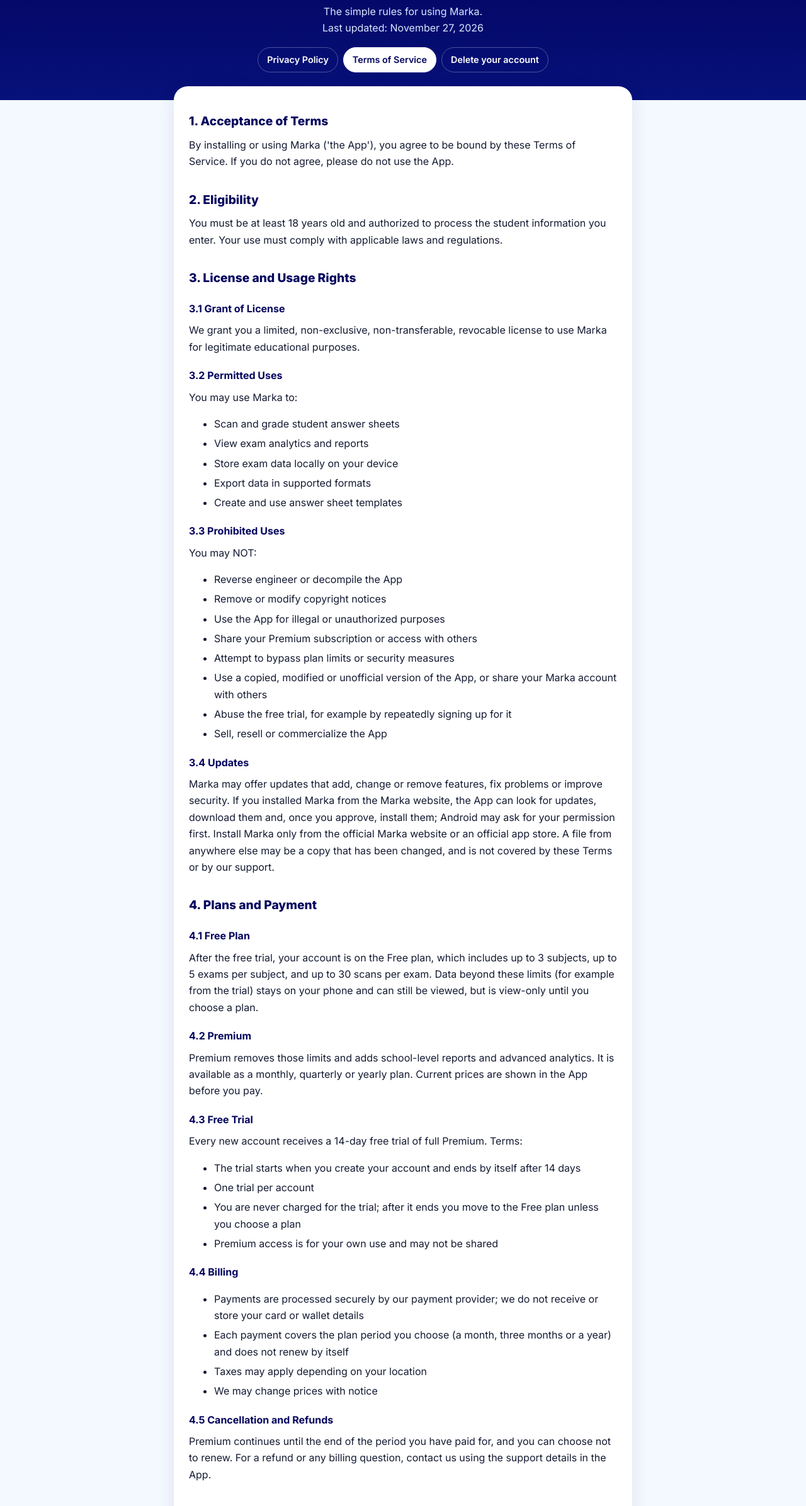
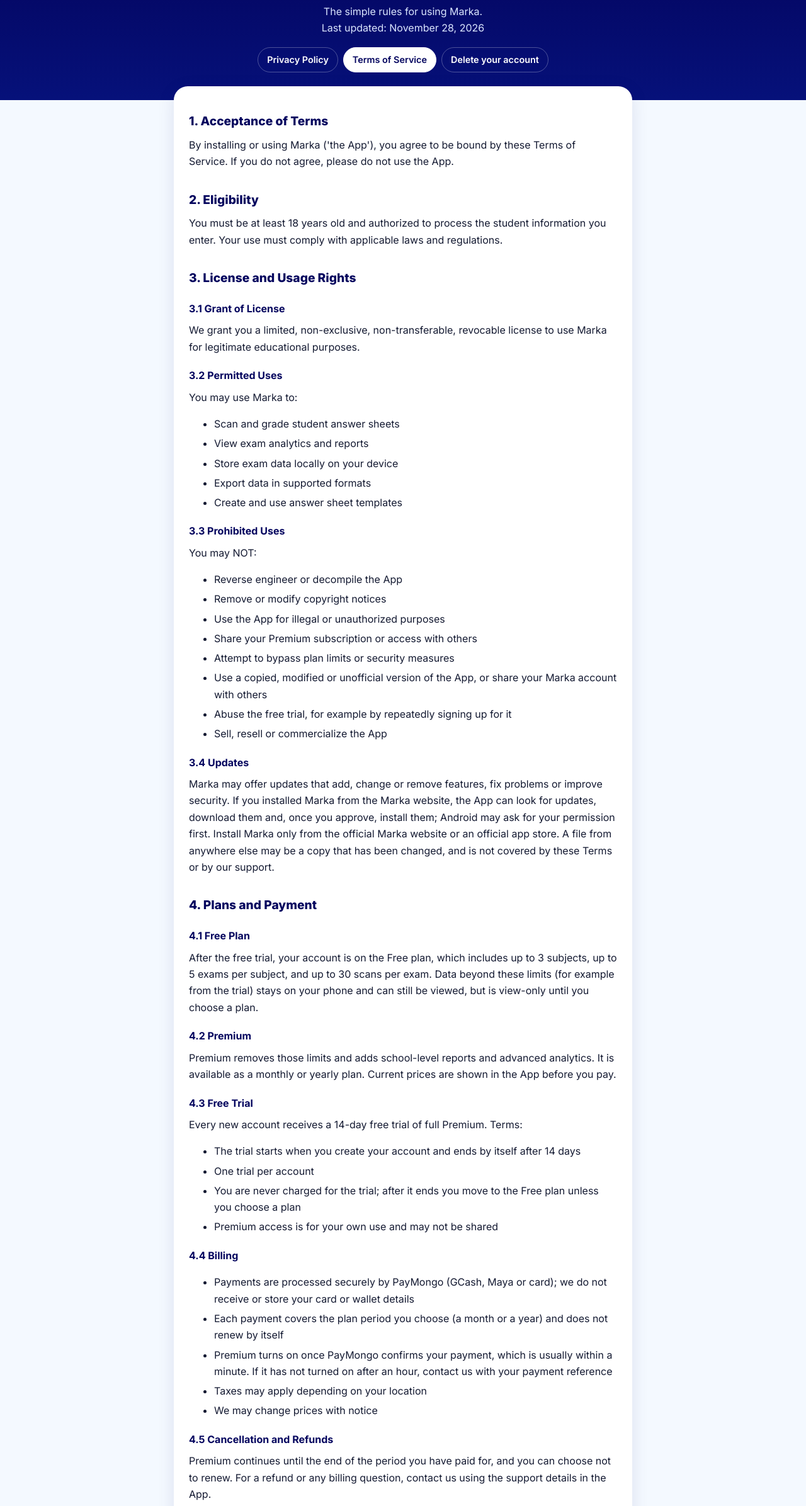
Before and after one commit to GiLLBaTesx/marka-legal, a plain HTML site: page terms.html in a window 1280 px wide. Shown: the part 160-2552 px from the top of the page at 63% size. Drawn offline with Linux system fonts and the light colour scheme.

Commit message:
legal: privacy and terms for PayMongo payments, monthly and yearly plans, updates and the anonymous limit count (generated from the app text)
Co-Authored-By: Claude Sonnet 5.5 <noreply@anthropic.com>

```diff
--- a/terms.html
+++ b/terms.html
@@ -23,7 +23,7 @@ a{color:var(--cobalt)}li{margin:.3rem 0}p{margin:.5rem 0}
 footer{text-align:center;color:var(--muted);font-size:.9rem;padding:8px 20px 36px}footer a{margin:0 8px;white-space:nowrap}
 </style></head><body>
 <div class="nav"><div class="nav-in"><a class="brand" href="https://gillbatesx.github.io/marka/"><img src="marka-logo.png" alt="">Marka</a><a class="back" href="https://gillbatesx.github.io/marka/">← Back to the Marka website</a></div></div>
-<div class="hero"><h1>Terms of Service</h1><p>The simple rules for using Marka.<br>Last updated: November 27, 2026</p><nav class="tabs" aria-label="Legal"><a href="privacy.html">Privacy Policy</a><a href="terms.html" aria-current="page">Terms of Service</a><a href="delete-account.html">Delete your account</a></nav></div>
+<div class="hero"><h1>Terms of Service</h1><p>The simple rules for using Marka.<br>Last updated: November 28, 2026</p><nav class="tabs" aria-label="Legal"><a href="privacy.html">Privacy Policy</a><a href="terms.html" aria-current="page">Terms of Service</a><a href="delete-account.html">Delete your account</a></nav></div>
 <main><div class="sheet">
 <h2>1. Acceptance of Terms</h2>
 <p>By installing or using Marka (&#x27;the App&#x27;), you agree to be bound by these Terms of Service. If you do not agree, please do not use the App.</p>
@@ -59,7 +59,7 @@ footer{text-align:center;color:var(--muted);font-size:.9rem;padding:8px 20px 36p
 <h3>4.1 Free Plan</h3>
 <p>After the free trial, your account is on the Free plan, which includes up to 3 subjects, up to 5 exams per subject, and up to 30 scans per exam. Data beyond these limits (for example from the trial) stays on your phone and can still be viewed, but is view-only until you choose a plan.</p>
 <h3>4.2 Premium</h3>
-<p>Premium removes those limits and adds school-level reports and advanced analytics. It is available as a monthly, quarterly or yearly plan. Current prices are shown in the App before you pay.</p>
+<p>Premium removes those limits and adds school-level reports and advanced analytics. It is available as a monthly or yearly plan. Current prices are shown in the App before you pay.</p>
 <h3>4.3 Free Trial</h3>
 <p>Every new account receives a 14-day free trial of full Premium. Terms:</p>
 <ul>
@@ -70,8 +70,9 @@ footer{text-align:center;color:var(--muted);font-size:.9rem;padding:8px 20px 36p
 </ul>
 <h3>4.4 Billing</h3>
 <ul>
-<li>Payments are processed securely by our payment provider; we do not receive or store your card or wallet details</li>
-<li>Each payment covers the plan period you choose (a month, three months or a year) and does not renew by itself</li>
+<li>Payments are processed securely by PayMongo (GCash, Maya or card); we do not receive or store your card or wallet details</li>
+<li>Each payment covers the plan period you choose (a month or a year) and does not renew by itself</li>
+<li>Premium turns on once PayMongo confirms your payment, which is usually within a minute. If it has not turned on after an hour, contact us with your payment reference</li>
 <li>Taxes may apply depending on your location</li>
 <li>We may change prices with notice</li>
 </ul>
```
Also changed, not shown: privacy.html (+4 -3 lines).
